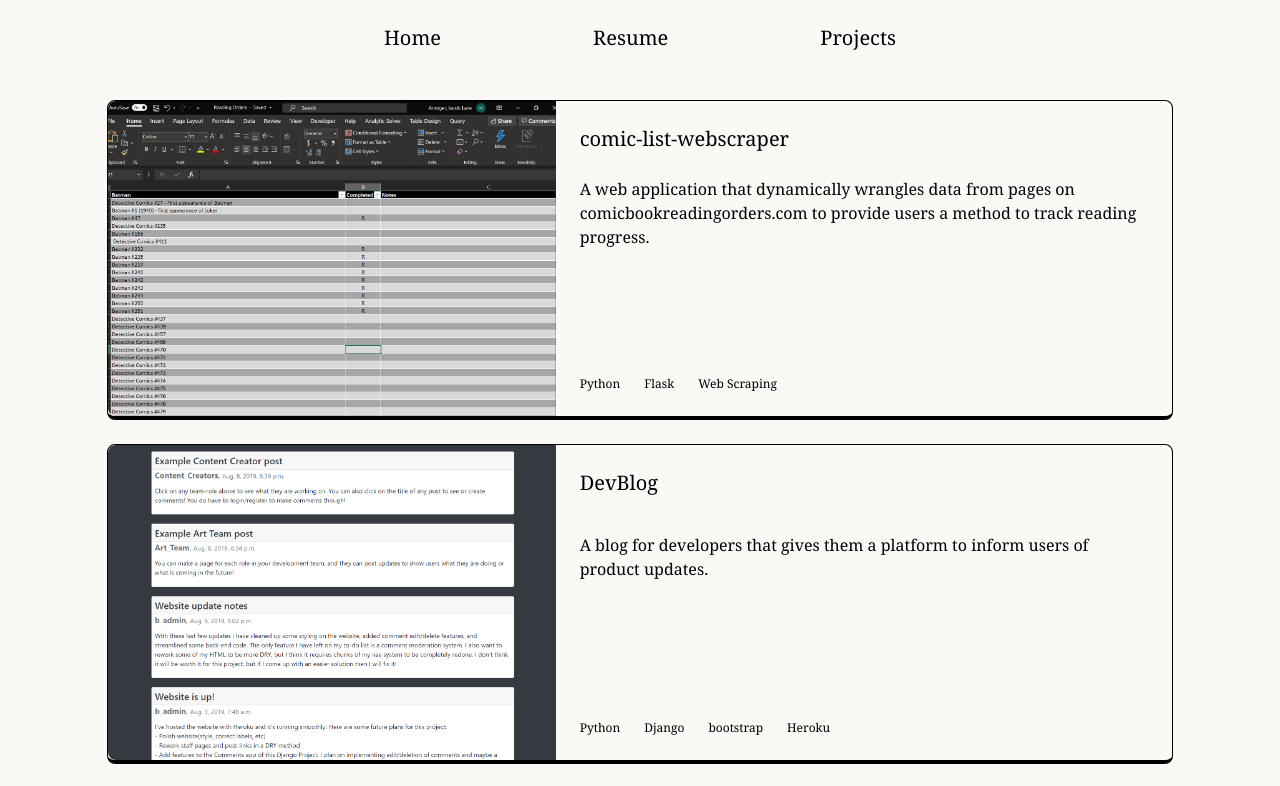
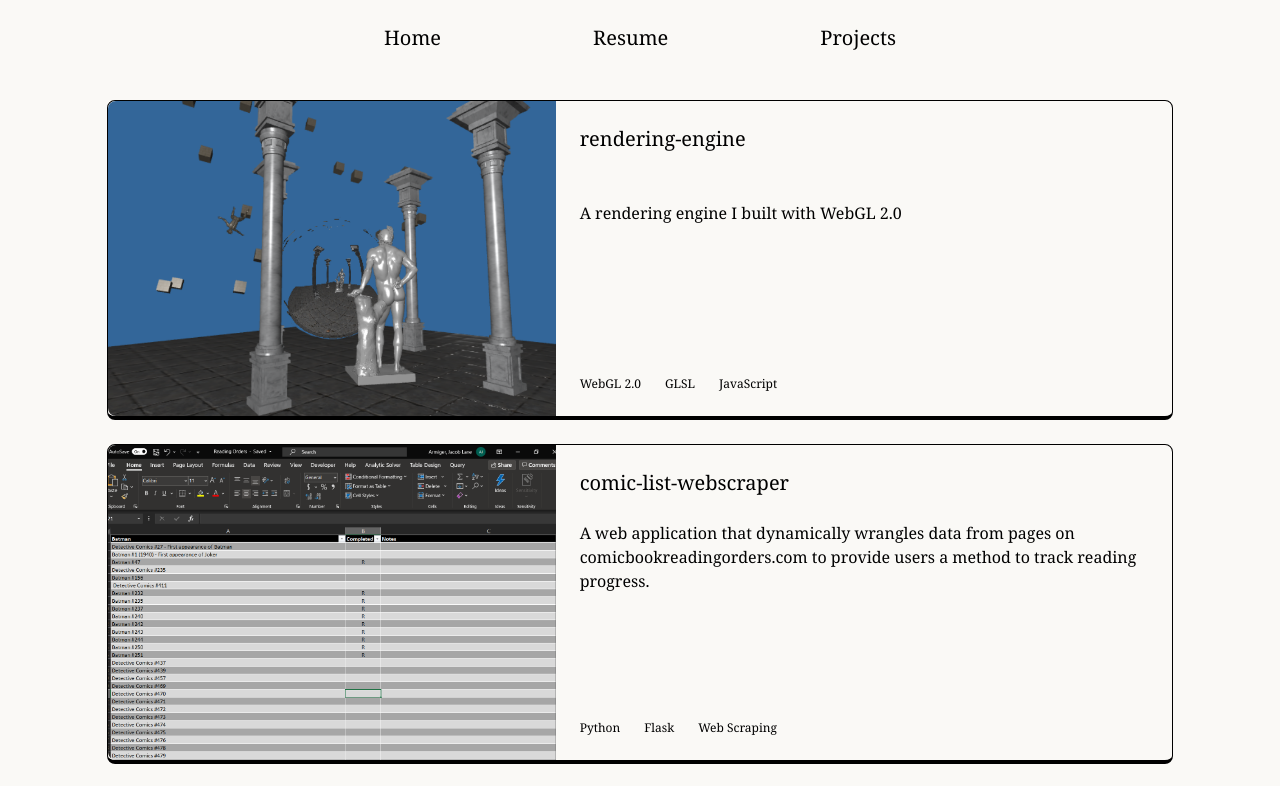
Before and after one commit to jacob-armiger/react-portfolio-site, a Next.js app: page /projects in a window 1280 px wide. Shown: the top 786 px of the page. Built offline with nearby package versions, Linux system fonts and the light colour scheme.

Commit message:
Add rendering-engine to projects page

```diff
--- a/src/pages/projects.js
+++ b/src/pages/projects.js
@@ -2,6 +2,14 @@ import Card from "@/components/Card";
 export default function Projects() {
 
   let projects = [
+    {
+      name: "rendering-engine",
+      image: "/graphic_render.png",
+      description:
+        "A rendering engine I built with WebGL 2.0",
+      technologies: ["WebGL 2.0", "GLSL", "JavaScript"],
+      link: "https://github.com/jacob-armiger/rendering-engine",
+    },
     {
       name: "comic-list-webscraper",
       image: "/comic_list.png",
```
Also changed, not shown: public/graphic_render.png (added).
